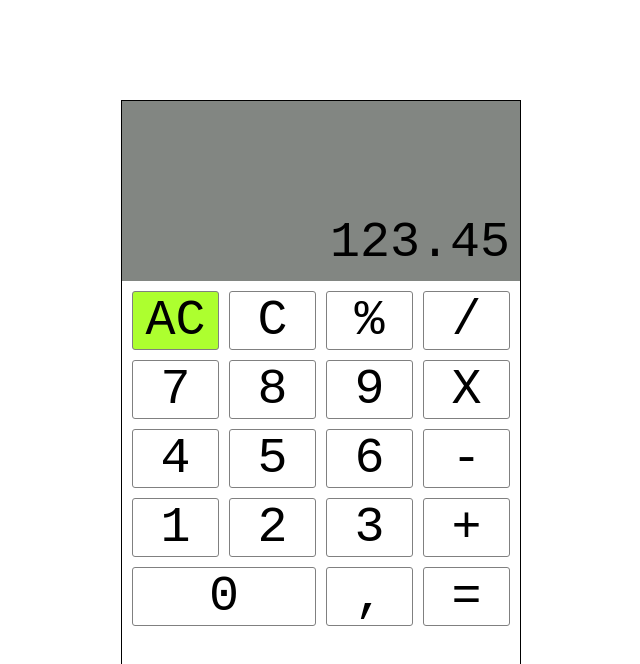
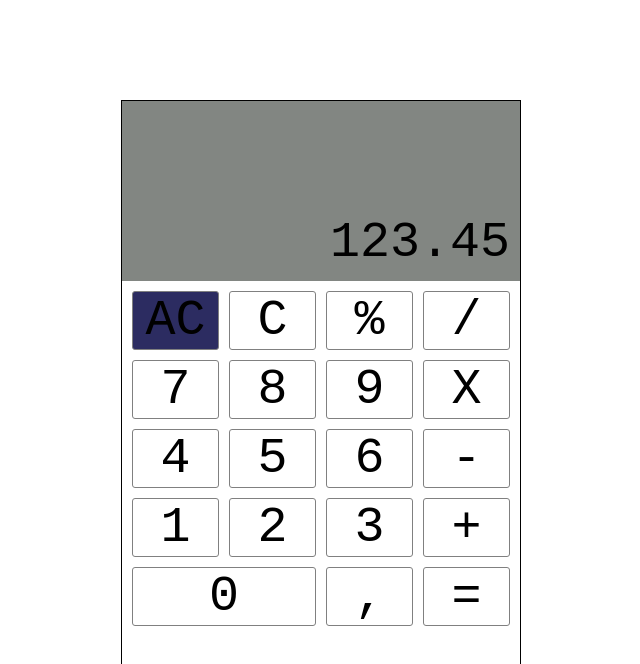
Before and after one commit to Victor239A/Calculadora-2025, a plain HTML site: page index.html in a window 1280 px wide. In both pictures the pointer is over the element "AC". Shown: the top 664 px of the page, without its empty margins (319-959 px from the left). Drawn offline with Linux system fonts and the light colour scheme.

Commit message:
Diseño de calculadora terminado

```diff
--- a/index.css
+++ b/index.css
@@ -2,7 +2,7 @@
 
 #Calculadora {
     width: 40rem;
-    height: 70rem;
+    height: 60rem;
     border: 1px solid black;
 
 
--- a/views/pantallaView.css
+++ b/views/pantallaView.css
@@ -11,5 +11,4 @@
     justify-content: right;
 
 
-
 }
--- a/views/tecladoView.css
+++ b/views/tecladoView.css
@@ -20,7 +20,7 @@ cursor: pointer;
 }
 
 .teclas:hover {
-    background-color: greenyellow;
+    background-color: rgb(44, 44, 97);
 
 }
 
```
